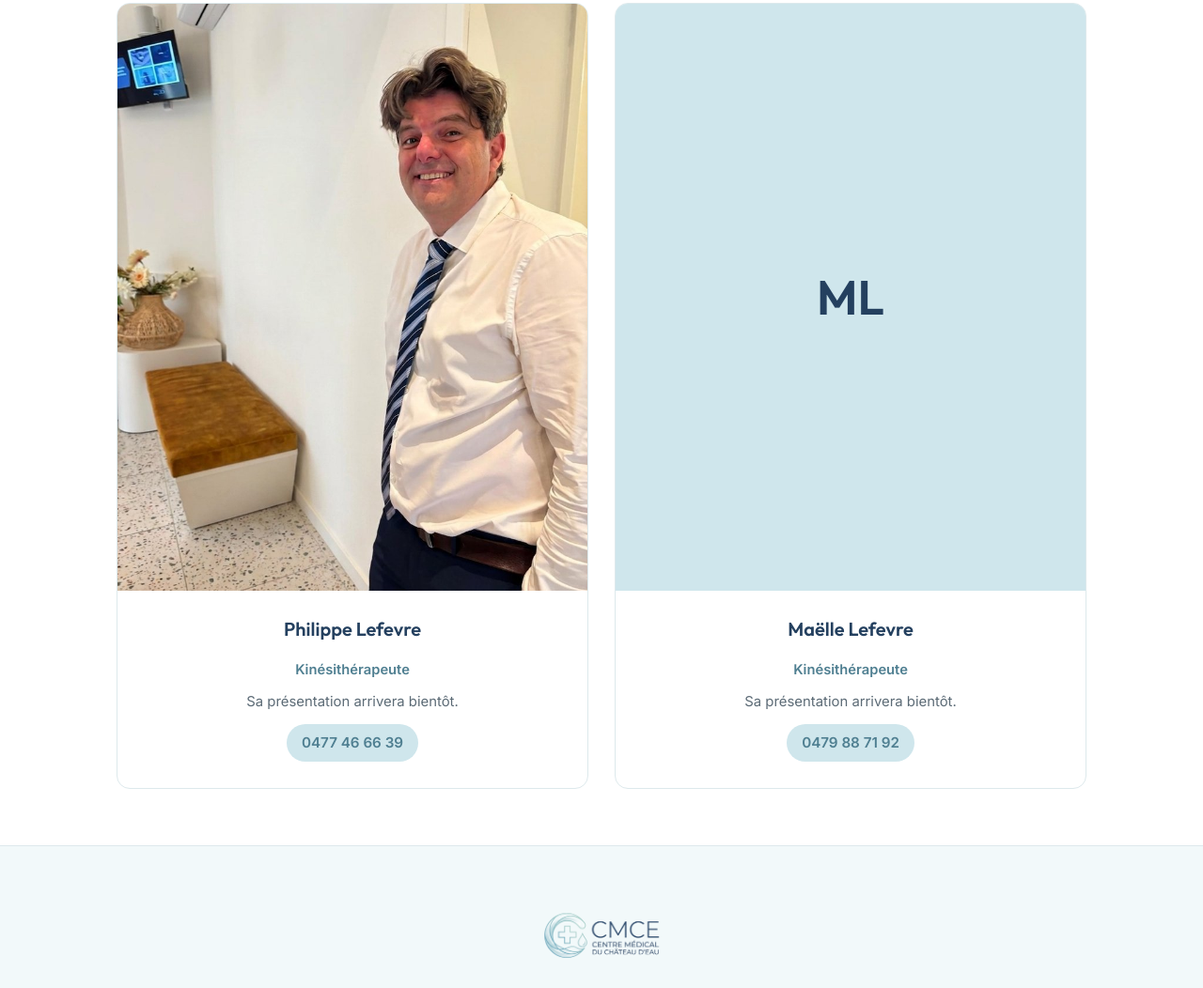
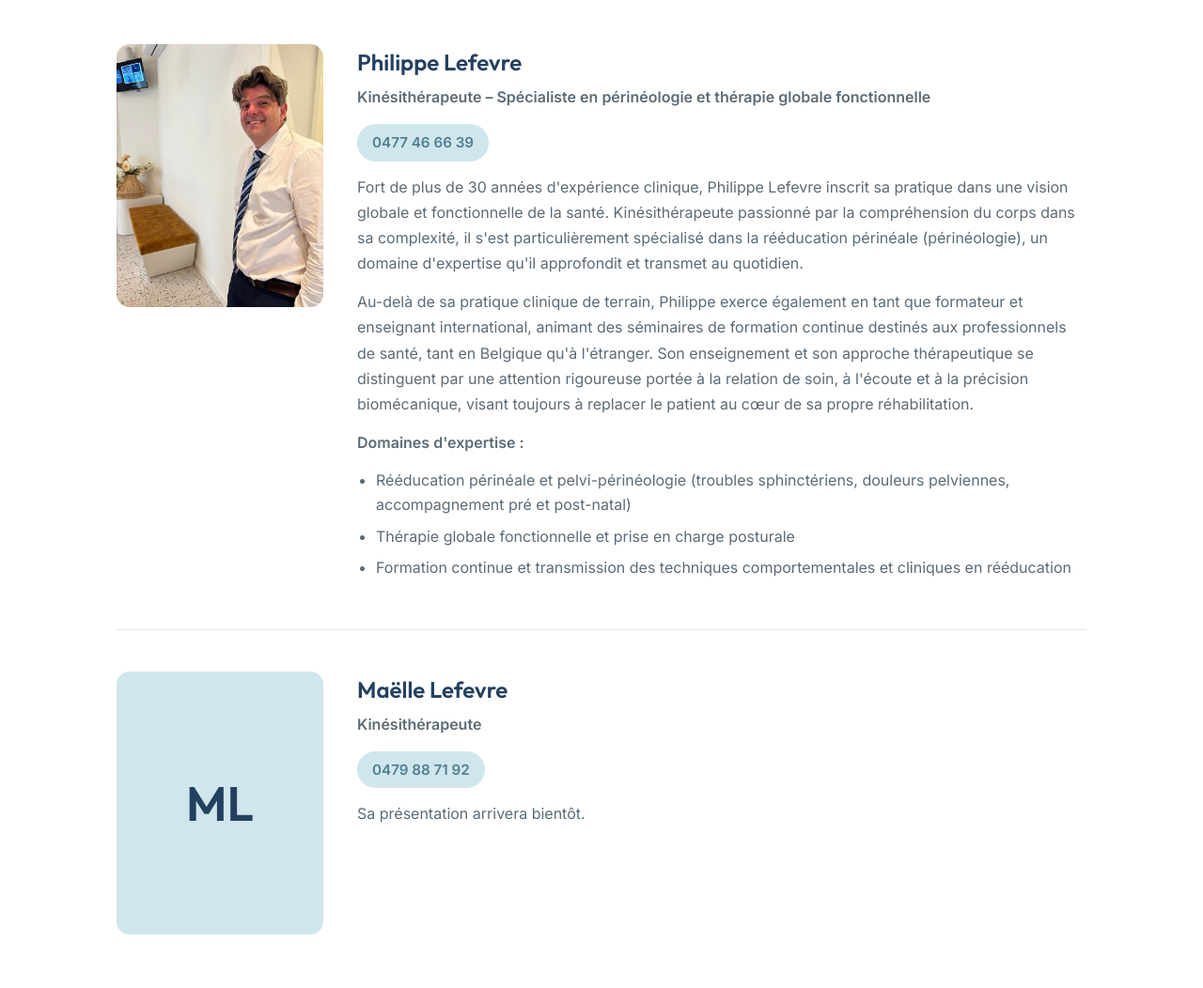
Before and after one commit to Bud-90/cmce, a plain HTML site: page equipe.html in a window 1280 px wide. Shown: the part 526-1578 px from the top of the page at 94% size. Drawn offline with Linux system fonts and the light colour scheme.

Commit message:
Ajoute la présentation complète de Philippe sur la page équipe, nouveau format profil (FR + NL)

```diff
--- a/css/style.css
+++ b/css/style.css
@@ -140,26 +140,33 @@ section.alt{background:var(--pale);border-top:1px solid var(--line);border-botto
 }
 
 /* Team */
-.team-card{
-  background:var(--paper);border:1px solid var(--line);border-radius:14px;
-  overflow:hidden;text-align:center;
-}
-.team-photo{width:100%;aspect-ratio:4/5;object-fit:cover;display:block;background:var(--pale);}
-.team-monogram{
-  width:100%;aspect-ratio:4/5;display:flex;align-items:center;justify-content:center;
+.profile-row{display:flex;gap:36px;align-items:flex-start;padding:44px 0;border-bottom:1px solid var(--line);}
+.profile-row:last-child{border-bottom:none;}
+.profile-photo{width:220px;height:280px;object-fit:cover;border-radius:14px;flex-shrink:0;background:var(--pale);display:block;}
+.profile-monogram{
+  width:220px;height:280px;border-radius:14px;flex-shrink:0;display:flex;align-items:center;justify-content:center;
   background:var(--teal-light);color:var(--navy);font-family:'Outfit',sans-serif;
   font-size:3.2rem;font-weight:600;
 }
-.team-info{padding:24px 22px 28px;}
-.team-info h3{margin-bottom:2px;font-size:1.25rem;}
-.team-role{color:var(--teal-dark);font-weight:600;font-size:.92rem;margin-bottom:10px;}
-.team-info p.bio{color:var(--gray);font-size:.93rem;margin:0;}
-.team-phone{margin:12px 0 0;}
+.profile-content{flex:1;min-width:0;}
+.profile-content h3{font-size:1.5rem;margin-bottom:4px;}
+.team-role{color:var(--teal-dark);font-weight:600;font-size:1rem;margin:0 0 14px;}
+.team-phone{margin:0 0 20px;}
 .team-phone a{
   display:inline-block;color:var(--teal-dark);font-weight:700;text-decoration:none;
   font-size:.95rem;padding:7px 16px;border-radius:999px;background:var(--teal-light);
 }
 .team-phone a:hover{background:var(--navy);color:var(--paper);}
+.profile-content p{color:var(--gray);margin:0 0 14px;line-height:1.7;}
+.profile-content p.bio{margin:0;}
+.profile-subhead{color:var(--navy);font-weight:700;margin:22px 0 10px;}
+.profile-content ul{color:var(--gray);padding-left:20px;margin:0;}
+.profile-content ul li{margin-bottom:8px;line-height:1.6;}
+
+@media (max-width:760px){
+  .profile-row{flex-direction:column;}
+  .profile-photo,.profile-monogram{width:100%;height:260px;}
+}
 
 /* Practical info / CTA band */
 .cta-band{
--- a/equipe.html
+++ b/equipe.html
@@ -43,24 +43,29 @@
 
 <section>
   <div class="container">
-    <div class="grid-2">
-      <div class="team-card">
-        <img src="images/philippe-lefevre.jpg" alt="Philippe Lefevre, kinésithérapeute" class="team-photo">
-        <div class="team-info">
+    <div class="profile-row">
+      <img src="images/philippe-lefevre.jpg" alt="Philippe Lefevre, kinésithérapeute" class="profile-photo">
+      <div class="profile-content">
         <h3>Philippe Lefevre</h3>
-          <p class="team-role">Kinésithérapeute</p>
-          <p class="bio">Sa présentation arrivera bientôt.</p>
+        <p class="team-role">Kinésithérapeute – Spécialiste en périnéologie et thérapie globale fonctionnelle</p>
         <p class="team-phone"><a href="tel:+32477466639">0477 46 66 39</a></p>
+        <p>Fort de plus de 30 années d'expérience clinique, Philippe Lefevre inscrit sa pratique dans une vision globale et fonctionnelle de la santé. Kinésithérapeute passionné par la compréhension du corps dans sa complexité, il s'est particulièrement spécialisé dans la rééducation périnéale (périnéologie), un domaine d'expertise qu'il approfondit et transmet au quotidien.</p>
+        <p>Au-delà de sa pratique clinique de terrain, Philippe exerce également en tant que formateur et enseignant international, animant des séminaires de formation continue destinés aux professionnels de santé, tant en Belgique qu'à l'étranger. Son enseignement et son approche thérapeutique se distinguent par une attention rigoureuse portée à la relation de soin, à l'écoute et à la précision biomécanique, visant toujours à replacer le patient au cœur de sa propre réhabilitation.</p>
+        <p class="profile-subhead">Domaines d'expertise :</p>
+        <ul>
+          <li>Rééducation périnéale et pelvi-périnéologie (troubles sphinctériens, douleurs pelviennes, accompagnement pré et post-natal)</li>
+          <li>Thérapie globale fonctionnelle et prise en charge posturale</li>
+          <li>Formation continue et transmission des techniques comportementales et cliniques en rééducation</li>
+        </ul>
       </div>
     </div>
-      <div class="team-card">
-        <div class="team-monogram">ML</div>
-        <div class="team-info">
+    <div class="profile-row">
+      <div class="profile-monogram">ML</div>
+      <div class="profile-content">
         <h3>Maëlle Lefevre</h3>
         <p class="team-role">Kinésithérapeute</p>
+        <p class="team-phone"><a href="tel:+32479887192">0479 88 71 92</a></p>
         <p class="bio">Sa présentation arrivera bientôt.</p>
-          <p class="team-phone"><a href="tel:+32479887192">0479 88 71 92</a></p>
-        </div>
       </div>
     </div>
   </div>
```
Also changed, not shown: nl/team.html (+16 -11 lines). Lines whose indentation alone changed are shown as unchanged.
